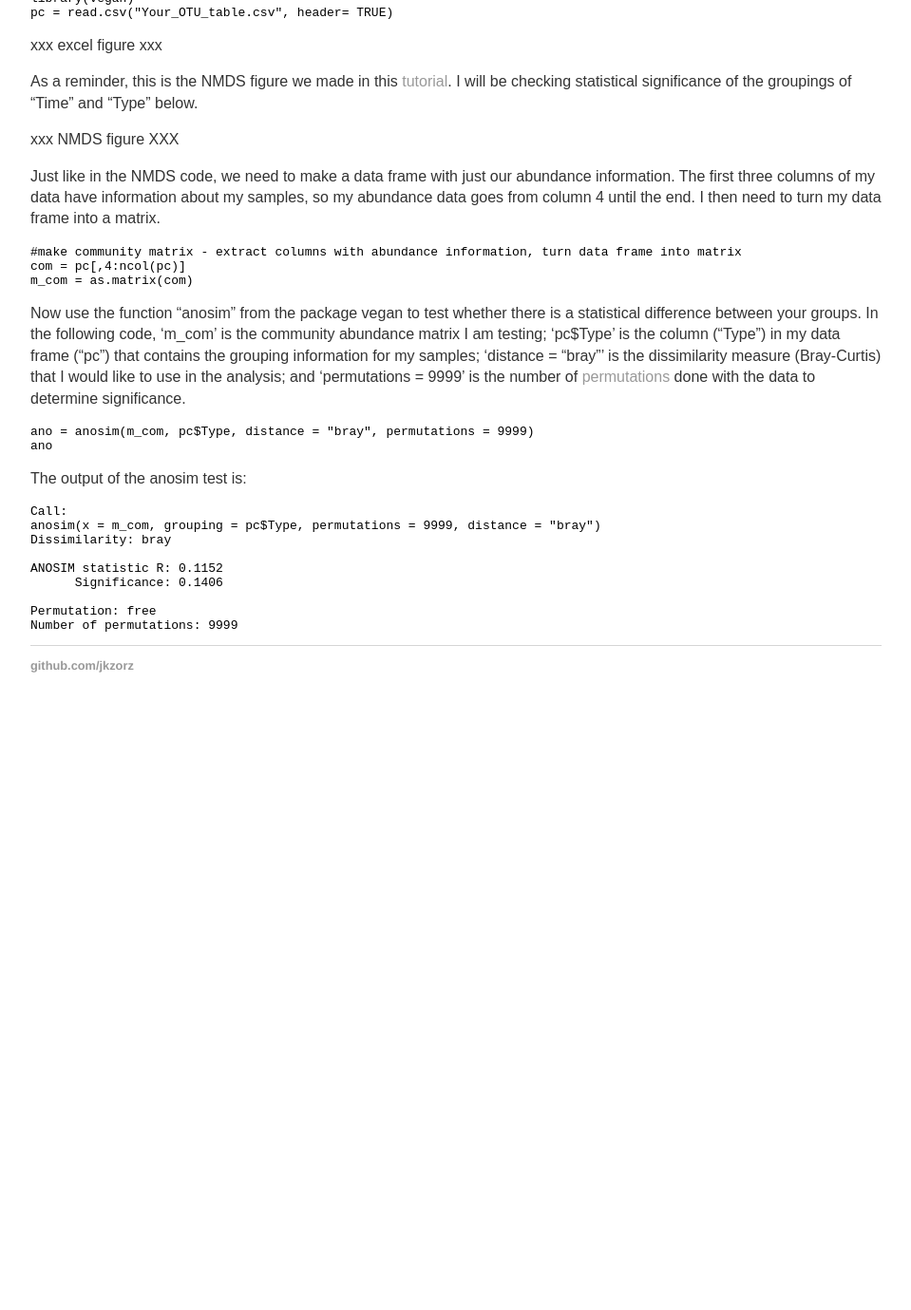
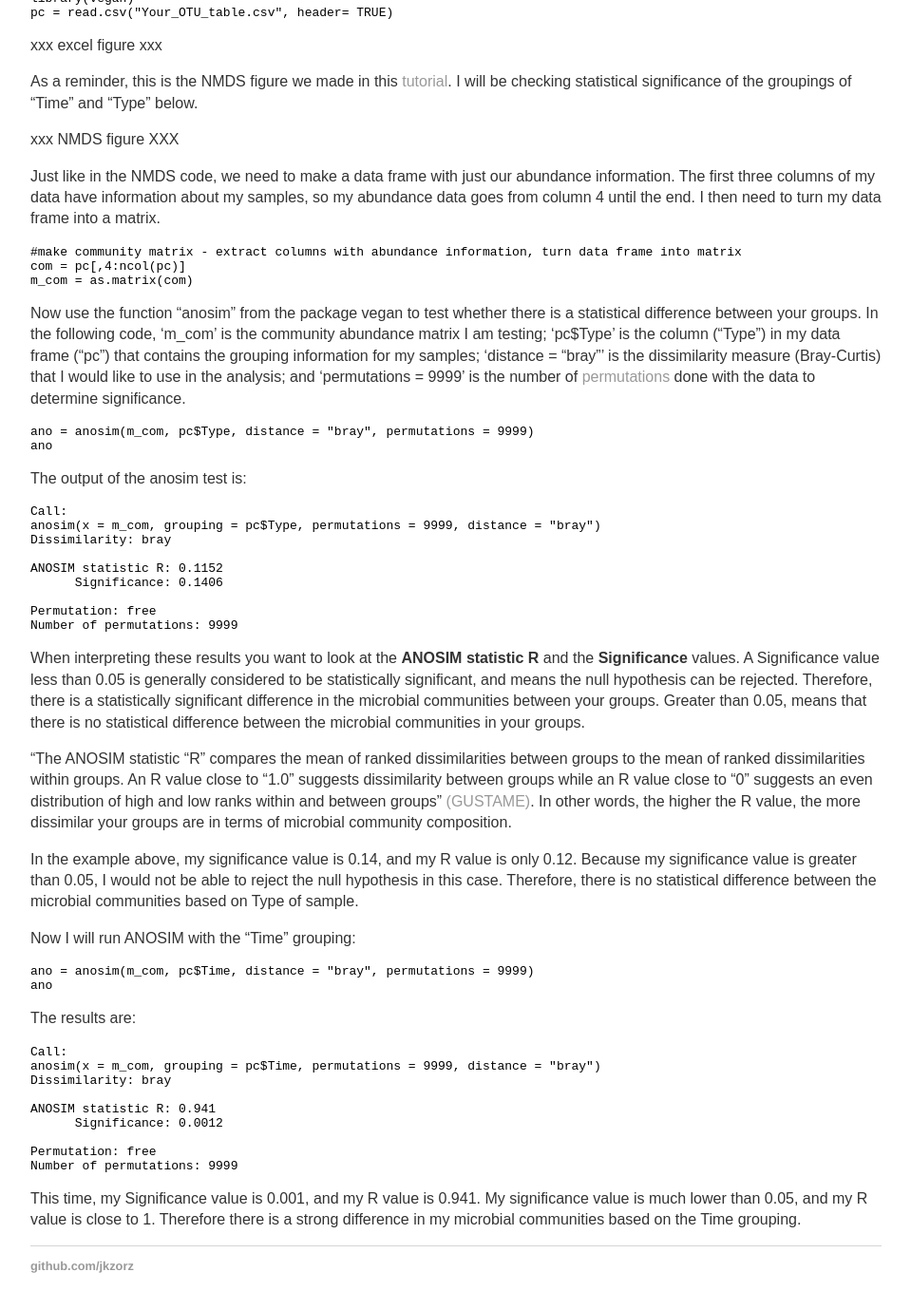
Before and after one commit to jkzorz/jkzorz.github.io, a Jekyll site: the page built from _posts/2019-06-11-Useful-statistical-tests.md, in a window 1280 px wide and 1400 px high, scrolled down 924 px. Shown: the top 1379 px of the window at 95% size, without its empty margins (160-1119 px from the left). Built offline with Jekyll 4.4.1, drawn with Linux system fonts in a browser that asks for light colours; before the commit the page ends 1692 px from its top, so only the background shows below that.

Commit message:
Update 2019-06-11-Useful-statistical-tests.md

````diff
--- a/_posts/2019-06-11-Useful-statistical-tests.md
+++ b/_posts/2019-06-11-Useful-statistical-tests.md
@@ -69,3 +69,28 @@ ANOSIM statistic R: 0.1152
 Permutation: free
 Number of permutations: 9999
 ```
+
+When interpreting these results you want to look at the <b>ANOSIM statistic R</b> and the <b>Significance</b> values.  A Significance value less than 0.05 is generally considered to be statistically significant, and means the null hypothesis can be rejected. Therefore, there is a statistically significant difference in the microbial communities between your groups. Greater than 0.05, means that there is no statistical difference between the microbial communities in your groups.
+
+"The ANOSIM statistic "R" compares the mean of ranked dissimilarities between groups to the mean of ranked dissimilarities within groups. An R value close to "1.0" suggests dissimilarity between groups while an R value close to "0" suggests an even distribution of high and low ranks within and between groups" [(GUSTAME)](https://sites.google.com/site/mb3gustame/hypothesis-tests/anosim). In other words, the higher the R value, the more dissimilar your groups are in terms of microbial community composition.
+
+In the example above, my significance value is 0.14, and my R value is only 0.12. Because my significance value is greater than 0.05, I would not be able to reject the null hypothesis in this case. Therefore, there is no statistical difference between the microbial communities based on Type of sample.
+
+Now I will run ANOSIM with the "Time" grouping:
+```
+ano = anosim(m_com, pc$Time, distance = "bray", permutations = 9999)
+ano
+```
+The results are:
+```
+Call:
+anosim(x = m_com, grouping = pc$Time, permutations = 9999, distance = "bray")
+Dissimilarity: bray
+
+ANOSIM statistic R: 0.941
+      Significance: 0.0012
+
+Permutation: free
+Number of permutations: 9999
+```
+This time, my Significance value is 0.001, and my R value is 0.941. My significance value is much lower than 0.05, and my R value is close to 1. Therefore there is a strong difference in my microbial communities based on the Time grouping.
````
